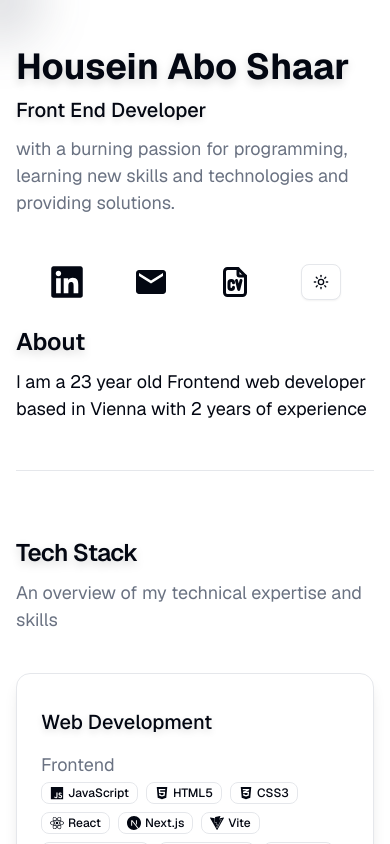
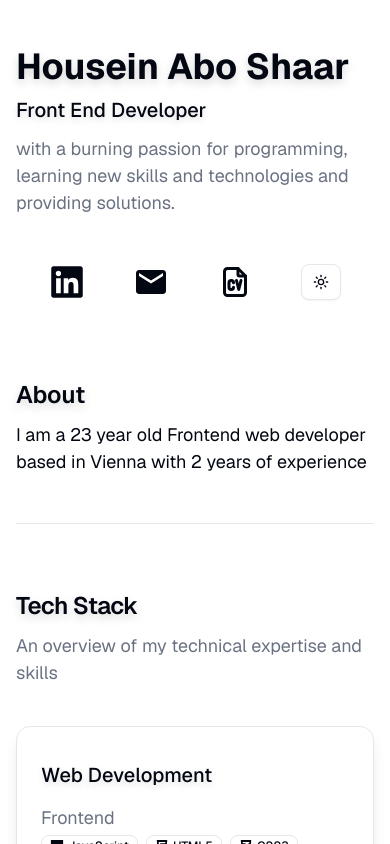
Before and after one commit to HouseinIsProgramming/aMoreElegantPortfolio, a Next.js app: page / in a window 390 px wide. Shown: the top 844 px of the page. Built offline with nearby package versions, Linux system fonts and the light colour scheme.

Commit message:
kind of works but could be better.

```diff
--- a/app/globals.css
+++ b/app/globals.css
@@ -134,10 +134,10 @@
     max-width: 1024px;
   }
   @media (min-width: 1280px) {
-    max-width: 1280px;
+    max-width: 1160px;
   }
   @media (min-width: 1536px) {
-    max-width: 1536px;
+    max-width: 1160px;
   }
 }
 
--- a/app/page.tsx
+++ b/app/page.tsx
@@ -4,13 +4,18 @@ import { Separator } from "@/components/ui/separator";
 import WorkExperience from "@/components/workexperience";
 import TechStack from "@/components/techstack";
 import { Spotlight } from "@/components/motion-primitives/spotlight";
+import BorderSpotlightSideBar from "@/components/motion-primitives/border-spotlight-sidebar";
 
 export default function Page() {
   return (
     <div>
       <Spotlight size={90} className="bg-gray-700/15 dark:bg-foreground/10" />
-      <div className="container">
+      <div className="container lg:grid lg:grid-cols-[1fr_2fr] lg:gap-8">
+        <div className="relative z-20">
+          <BorderSpotlightSideBar />
           <Biography />
+        </div>
+        <div>
           <About />
           <Separator className="my-4 mt-12" />
           <TechStack />
@@ -18,5 +23,6 @@ export default function Page() {
           <WorkExperience />
         </div>
       </div>
+    </div>
   );
 }
--- a/components/about.tsx
+++ b/components/about.tsx
@@ -25,7 +25,7 @@ function About() {
   }
 
   return (
-    <div>
+    <div className="mt-[53px]">
       <TextEffect delay={0.3} preset="fade-in-blur" as="h2">
         About
       </TextEffect>
--- a/components/biography.tsx
+++ b/components/biography.tsx
@@ -13,7 +13,7 @@ const MotionUL = motion.ul;
 
 function Biography() {
   return (
-    <div className="flex flex-col">
+    <div className="flex flex-col relative z-0 pointer-events-none">
       <TextEffect
         preset="fade-in-blur"
         as="h1"
@@ -34,7 +34,7 @@ function Biography() {
       </TextEffect>
 
       <MotionUL
-        className="flex w-full justify-center gap-12 mt-6"
+        className="pointer-events-auto flex w-full justify-center gap-12 mt-6"
         initial="hidden"
         animate="visible"
         variants={listVariants}
--- /dev/null
+++ b/components/motion-primitives/border-spotlight-sidebar.tsx
@@ -0,0 +1,16 @@
+import { Spotlight } from "@/components/motion-primitives/spotlight";
+
+function BorderSpotlightSideBar() {
+  return (
+    <div className="!absolute w-[1280px] rounded-lg h-[110%] right-0 -inset-y-4">
+      <Spotlight
+        className="bg-conic-270 rounded-lg from-red-600/70 via-purple-600/70 to-blue-600/70 dark:from-sky-600 dark:to-red-400 -z-50"
+        size={250}
+      />
+      <Spotlight size={200} className="dark:bg-neutral-300/10 bg-black/5" />
+      <div className="absolute inset-0.5 h-[calc(100%-4px)] w-[calc(100%-4px)] -z-10 rounded-lg bg-white dark:bg-black"></div>
+    </div>
+  );
+}
+
+export default BorderSpotlightSideBar;
```
Lines whose indentation alone changed are shown as unchanged.
